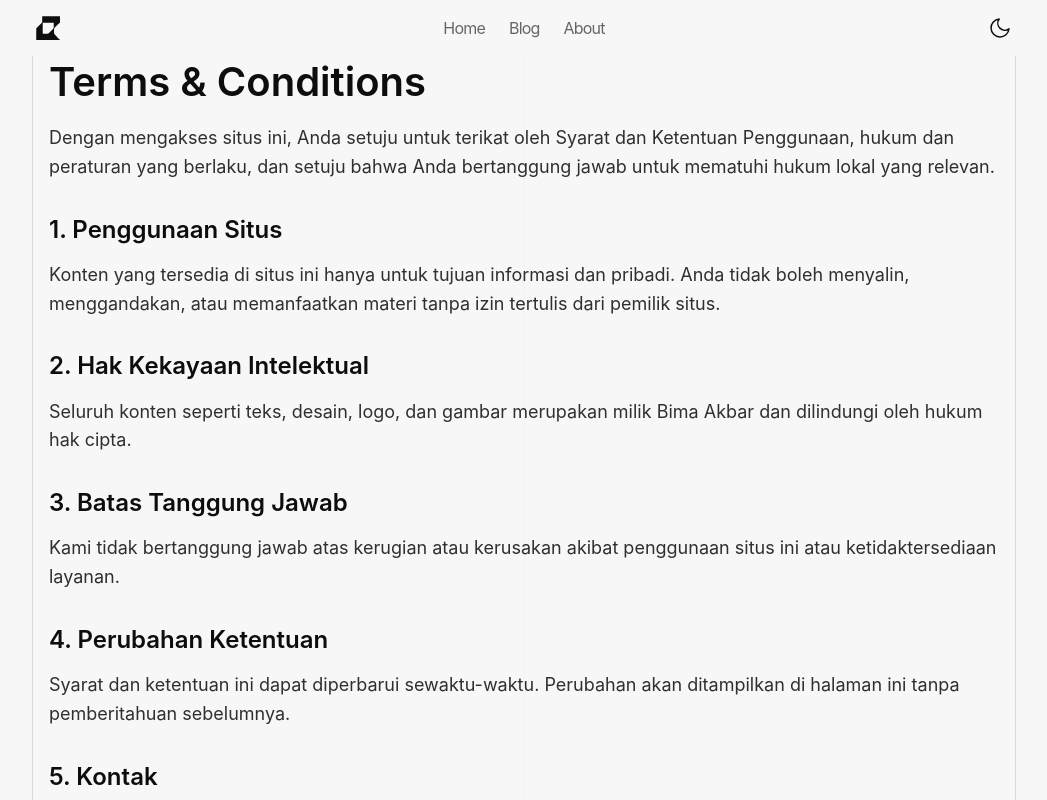
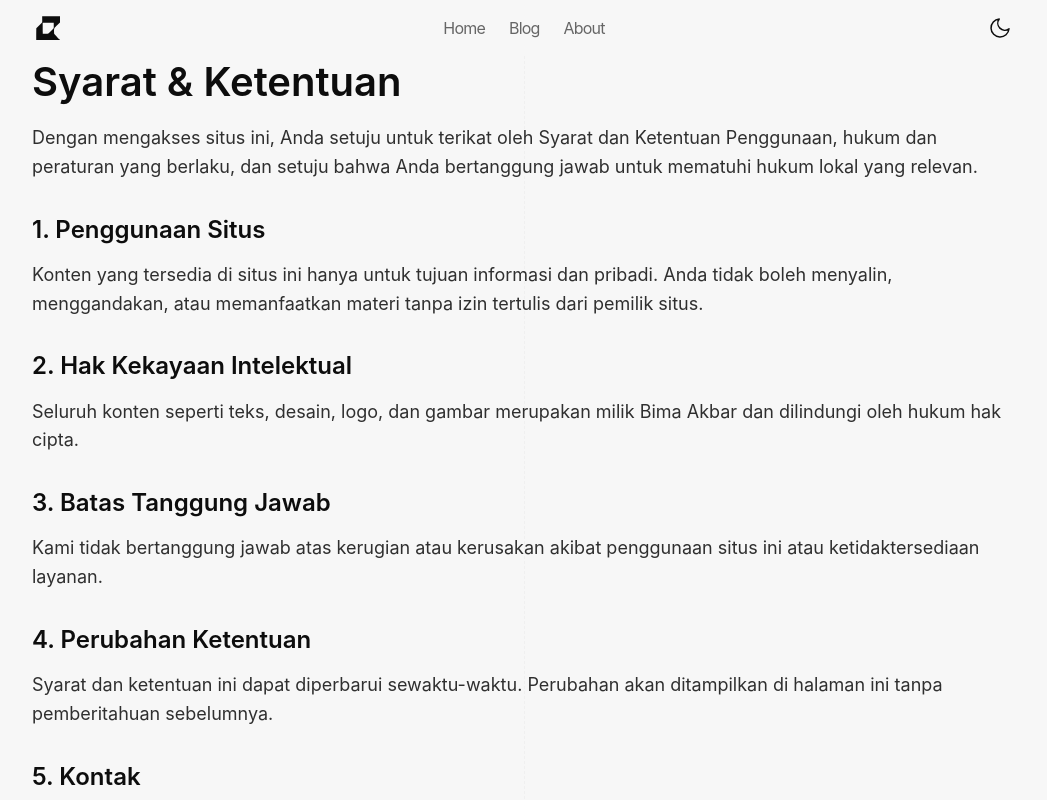
Before and after one commit to c0desk1/bimaakbar-web, a Next.js app: page /terms in a window 1280 px wide. Shown: the top 800 px of the page, without its empty margins (116-1163 px from the left). Built offline with nearby package versions, Linux system fonts and the light colour scheme.

Commit message:
Update page.tsx

```diff
--- a/src/app/terms/page.tsx
+++ b/src/app/terms/page.tsx
@@ -3,16 +3,16 @@ import React from "react"
 import type { Metadata } from "next"
 
 export const metadata: Metadata = {
-  title: "Terms & Conditions",
-  description: "Syarat dan ketentuan penggunaan situs Bima Akbar",
+  title: "Syarat & Ketentuan",
+  description: "Syarat dan ketentuan penggunaan situs",
 }
 
 export default function TermsPage() {
   return (
-    <main className="relative border-x border-[var(--border)] mt-14 px-4">
+    <main className="relative my-14">
       <div className="absolute left-1/2 top-0 h-full border-l border-dashed border-[var(--border)] transform z-0 opacity-20" />
       <article className="prose">
-        <h1>Terms & Conditions</h1>
+        <h1>Syarat & Ketentuan</h1>
         <p>
           Dengan mengakses situs ini, Anda setuju untuk terikat oleh Syarat dan Ketentuan Penggunaan,
           hukum dan peraturan yang berlaku, dan setuju bahwa Anda bertanggung jawab untuk mematuhi hukum lokal yang relevan.
```
